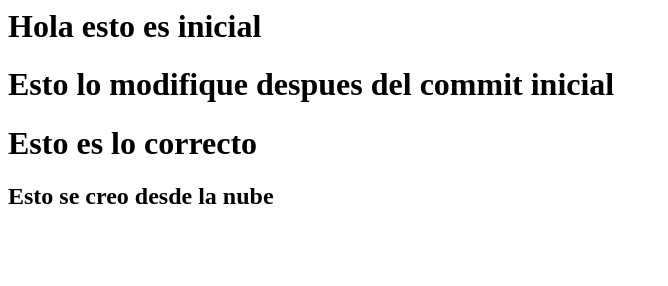
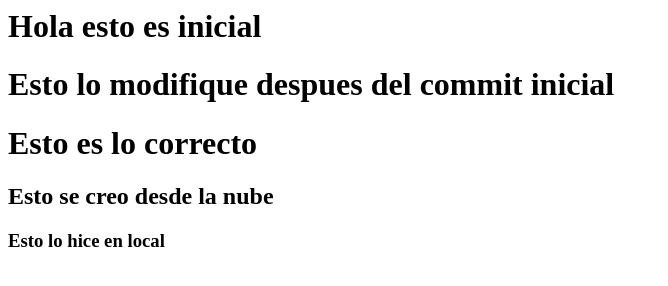
Before and after one commit to BraMartinez/practicagit, a plain HTML site: page index.html in a window 1280 px wide. Shown: the whole page, without its empty margins (0-668 px from the left). Drawn offline with Linux system fonts and the light colour scheme.

Commit message:
Se actualiza el archivo index desde local

```diff
--- a/index.html
+++ b/index.html
@@ -3,3 +3,4 @@
 
 <h1>Esto es lo correcto </h1>
 <h2>Esto se creo desde la nube </2>
+<h3>Esto lo hice en local</h3>
```
